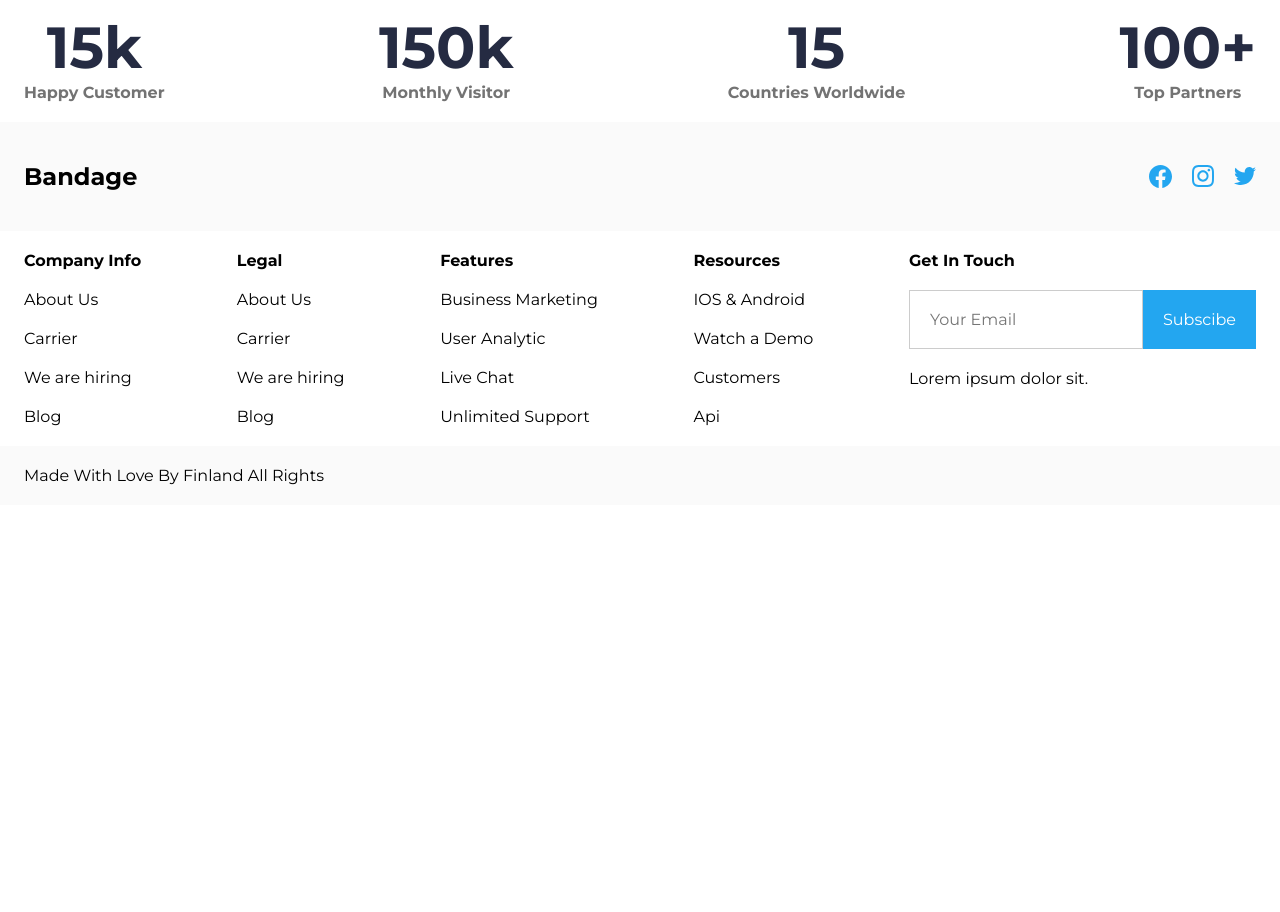
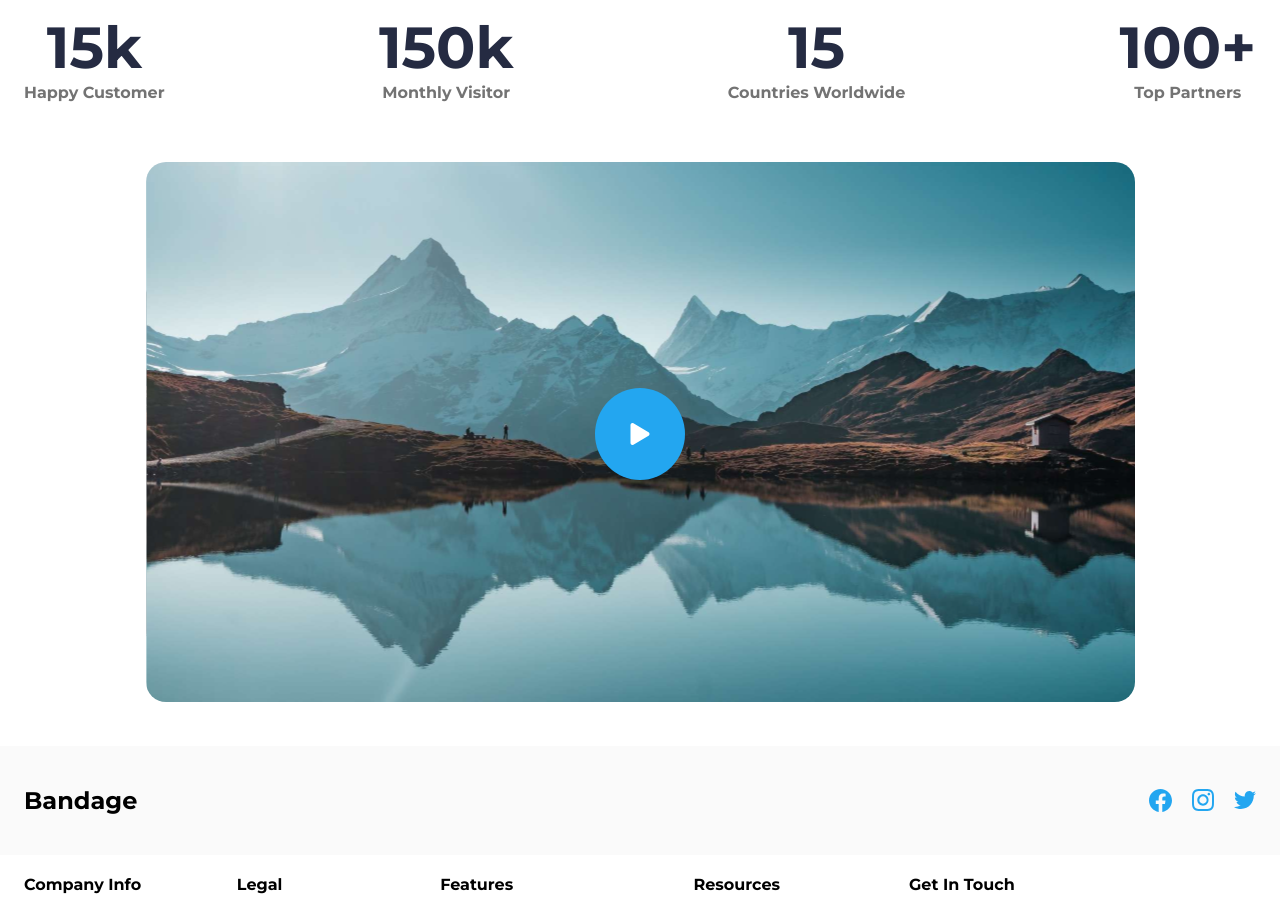
Before and after one commit to Salmanshk180/ecommerce-website, a React (Create React App) app: page /about-us in a window 1280 px wide. Shown: the part 920-1832 px from the top of the page. Before the commit the page ends 1425 px from the top, so only its background shows below. Built offline with nearby package versions, Linux system fonts and the light colour scheme.

Commit message:
Add About video

```diff
--- /dev/null
+++ b/src/components/AboutUsComponents/AboutVideo/AboutVideo.module.css
@@ -0,0 +1,38 @@
+.about-video {
+  max-width: 1440px;
+  margin: auto;
+  padding: 20px 24px;
+}
+
+.container {
+  position: relative;
+  margin: 20px 0px;
+}
+
+.play-btn-container {
+  position: absolute;
+  top: 50%;
+  left: 50%;
+  transform: translate(-50%, -50%);
+}
+
+.play-btn{
+    padding: 35px;
+    border-radius: 50%;
+    border: none;
+    background-color: #23A6F0;
+    display: flex;
+    justify-content: center;
+    align-items: center;
+}
+
+.main_img{
+    border-radius: 20px;
+    /* width: 100%; */
+}
+
+@media (max-width: 1020px){
+.main_img{
+    width: 100%;
+}
+}
--- /dev/null
+++ b/src/components/AboutUsComponents/AboutVideo/AboutVideo.tsx
@@ -0,0 +1,22 @@
+import React from "react";
+import styles from "./AboutVideo.module.css";
+import image from "../../../assets/unsplash_T_Qe4QlMIvQ.svg";
+import play from "../../../assets/Vector (13).svg";
+const AboutVideo = () => {
+  return (
+    <React.Fragment>
+      <div className={styles["about-video"]}>
+        <div className={styles["container"]}>
+          <img src={image} className={styles['main_img']} alt="" />
+          <div className={styles["play-btn-container"]}>
+            <button className={styles["play-btn"]}>
+              <img src={play} alt="" />
+            </button>
+          </div>
+        </div>
+      </div>
+    </React.Fragment>
+  );
+};
+
+export default AboutVideo;
--- a/src/pages/AboutUs/AboutUs.tsx
+++ b/src/pages/AboutUs/AboutUs.tsx
@@ -5,6 +5,7 @@
 import Footer from "../../components/HomeComponents/Footer/Footer";
 import AboutContent from "../../components/AboutUsComponents/AboutContent/AboutContent";
 import AboutStats from "../../components/AboutUsComponents/AboutStats/AboutStats";
+import AboutVideo from "../../components/AboutUsComponents/AboutVideo/AboutVideo";
 const AboutUs = () => {
   return (
     <React.Fragment>
@@ -13,7 +14,8 @@
           <LightNavbar />
           <AboutHeader />
           <AboutContent />
-          <AboutStats/>
+          <AboutStats />
+          <AboutVideo />
           <Footer />
         </div>
       </div>
```
Also changed, not shown: src/assets/Vector (13).svg (added), src/assets/unsplash_T_Qe4QlMIvQ.svg (added).
